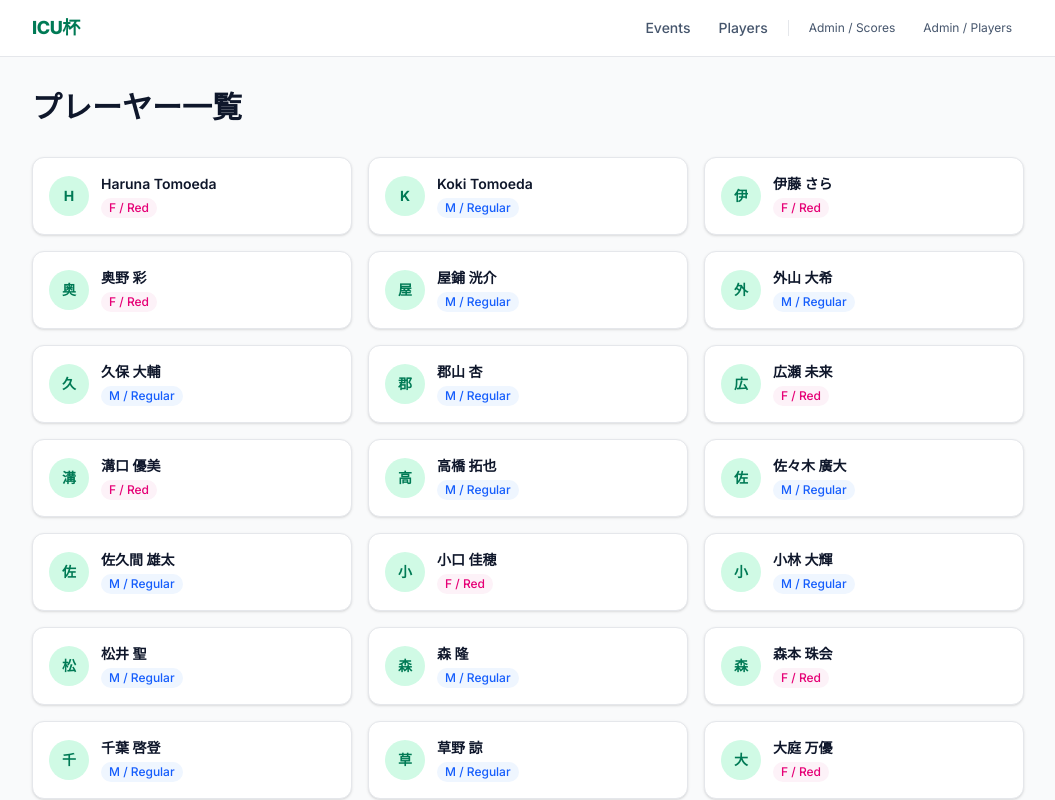
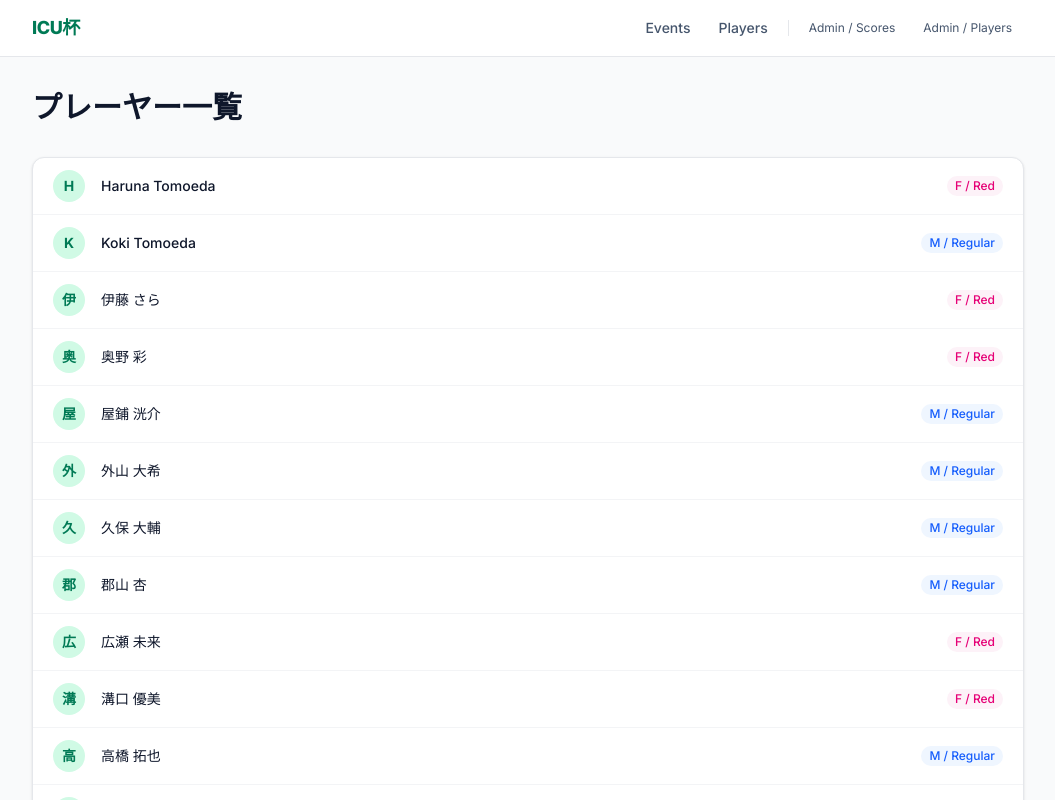
Before and after one commit to ktomoeda419/icu-cup, a Next.js app: page /players in a window 1280 px wide. Shown: the top 800 px of the page, without its empty margins (112-1167 px from the left). Built offline with nearby package versions, Linux system fonts and the light colour scheme.

Commit message:
プレーヤー一覧をリスト形式に変更
Co-Authored-By: Claude Sonnet 4.6 <noreply@anthropic.com>

```diff
--- a/app/players/page.tsx
+++ b/app/players/page.tsx
@@ -8,22 +8,21 @@ export default function PlayersPage() {
     <div>
       <h1 className="text-3xl font-bold text-slate-900 mb-8">プレーヤー一覧</h1>
 
-      <div className="grid grid-cols-1 sm:grid-cols-2 md:grid-cols-3 gap-4">
+      <div className="bg-white rounded-xl border border-gray-200 shadow-sm divide-y divide-gray-100">
         {players.map((p) => (
           <Link
             key={p.id}
             href={`/players/${p.id}`}
-            className="group flex items-center gap-3 p-4 bg-white rounded-xl border border-gray-200 shadow-sm hover:shadow-md hover:-translate-y-0.5 transition-all duration-200 no-underline"
+            className="group flex items-center gap-4 px-5 py-3 hover:bg-emerald-50 transition-colors no-underline"
           >
-            <div className="flex-shrink-0 w-10 h-10 rounded-full bg-emerald-100 flex items-center justify-center text-emerald-700 font-bold text-sm">
+            <div className="flex-shrink-0 w-8 h-8 rounded-full bg-emerald-100 flex items-center justify-center text-emerald-700 font-bold text-sm">
               {p.name.slice(0, 1)}
             </div>
-            <div className="flex-1 min-w-0">
-              <p className="text-sm font-semibold text-slate-900 group-hover:text-emerald-700 transition-colors truncate">
+            <p className="flex-1 text-sm font-medium text-slate-900 group-hover:text-emerald-700 transition-colors">
               {p.name}
             </p>
             <span
-                className={`inline-block mt-1 px-2 py-0.5 rounded-full text-xs font-medium ${
+              className={`px-2 py-0.5 rounded-full text-xs font-medium ${
                 p.gender === "M"
                   ? "bg-blue-50 text-blue-600"
                   : "bg-pink-50 text-pink-600"
@@ -31,7 +30,6 @@ export default function PlayersPage() {
             >
               {p.gender === "M" ? "M / Regular" : "F / Red"}
             </span>
-            </div>
           </Link>
         ))}
       </div>
```
Lines whose indentation alone changed are shown as unchanged.
